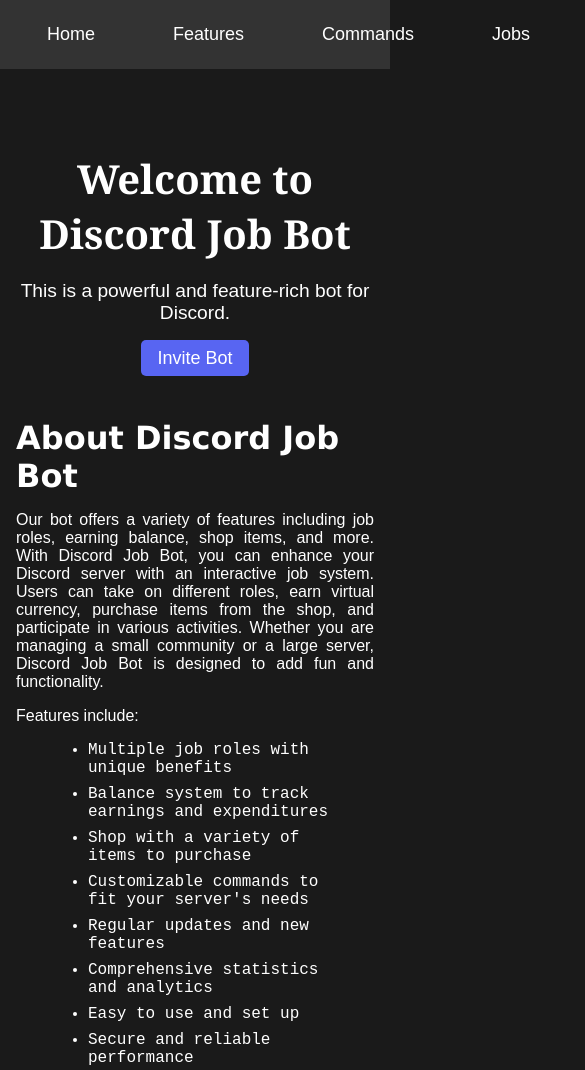
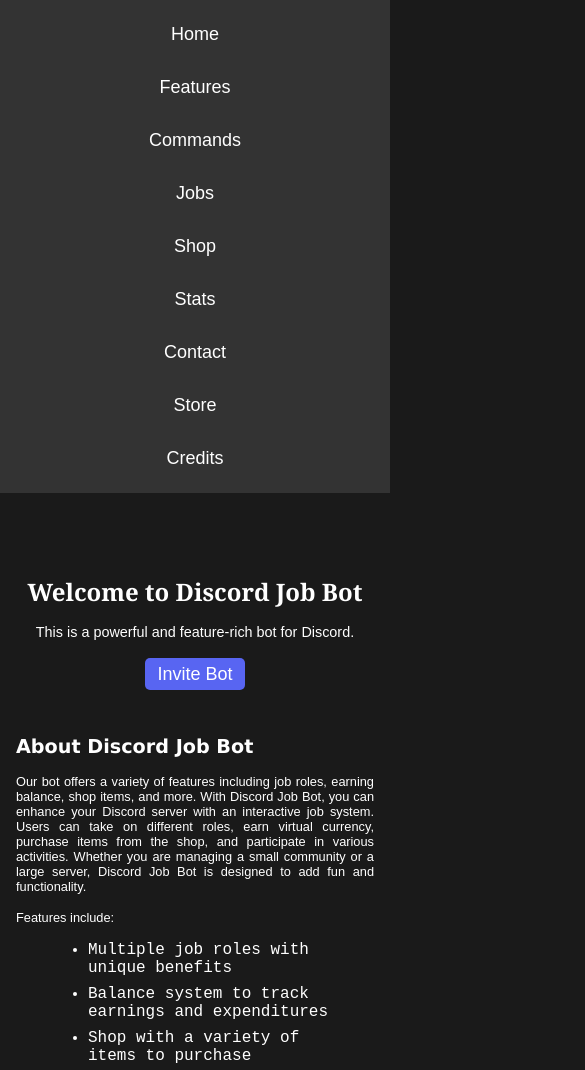
Before and after one commit to lolio9/jobrng.com, a website: page index.html in a window 390 px wide. Shown: the top 1070 px of the page, 585 px wide, since content can reach past the window. Drawn offline with Linux system fonts and the light colour scheme; files that its build step writes are made by us from their sources.

Commit message:
Update index.html

```diff
--- a/index.html
+++ b/index.html
@@ -152,6 +152,55 @@
         footer a:hover {
             color: #5b6eae;
         }
+
+        @media (max-width: 768px) {
+            nav ul {
+                flex-direction: column;
+                align-items: center;
+            }
+
+            .hero h1 {
+                font-size: 2rem;
+            }
+
+            .hero p {
+                font-size: 1rem;
+            }
+
+            .about h2 {
+                font-size: 1.5rem;
+            }
+
+            .about p {
+                font-size: 0.9rem;
+            }
+
+            .about img {
+                max-width: 100%;
+            }
+        }
+
+        @media (max-width: 480px) {
+            .hero h1 {
+                font-size: 1.5rem;
+            }
+
+            .hero p {
+                font-size: 0.9rem;
+            }
+
+            .about h2 {
+                font-size: 1.2rem;
+            }
+
+            .about p {
+                font-size: 0.8rem;
+            }
+
+            .invite-btn {
+                padding: 0.4rem 0.8rem;
+            }
+        }
     </style>
 </head>
 <body>
```
